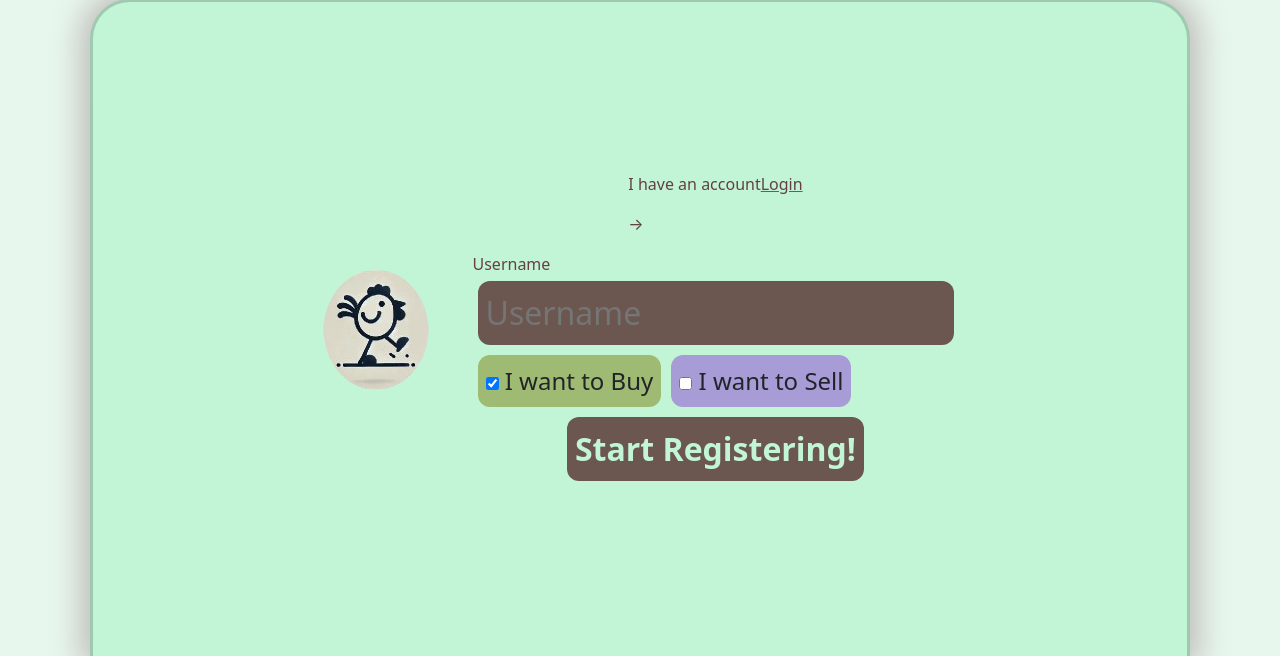
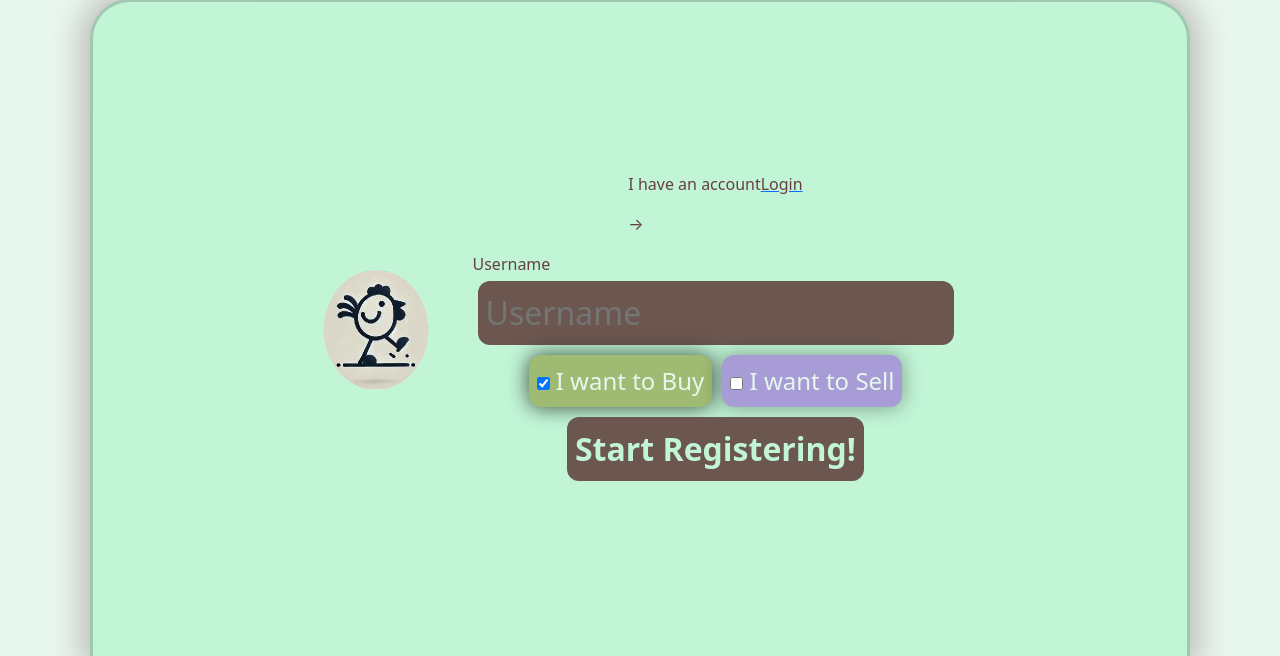
Before and after one commit to d-002/roaming-rooster, a PHP site: page /pages/register.php in a window 1280 px wide. Shown: the part 144-800 px from the top of the page. Run offline with PHP 8.4, Linux system fonts and the light colour scheme.

Commit message:
Finishing the css of the fancy box

```diff
--- a/assets/css/inputs.css
+++ b/assets/css/inputs.css
@@ -40,17 +40,26 @@
     display: flex;
     flex-direction: row;
     flex-wrap: wrap;
+    align-items: center;
+    justify-content: center;
 }
 
 .fancy-checkbox {
     background-color: var(--accent-color-main);
+    color: var(--back-color-base);
     margin: var(--input-block-margin);
     padding: var(--input-block-padding);
     font-size: x-large;
     border-radius: var(--medium-corner);
     user-select: none;
+    box-shadow: #00000055 0 0 20px 1px;
+}
+
+.fancy-checkbox:hover {
+    background-color: var(--accent-color-secondary);
 }
 
 .fancy-checkbox:has(*:checked) {
     background-color: var(--title-color);
+    box-shadow: #000000A5 0 0 20px 1px;
 }
```
Also changed, not shown: 1 other file.
